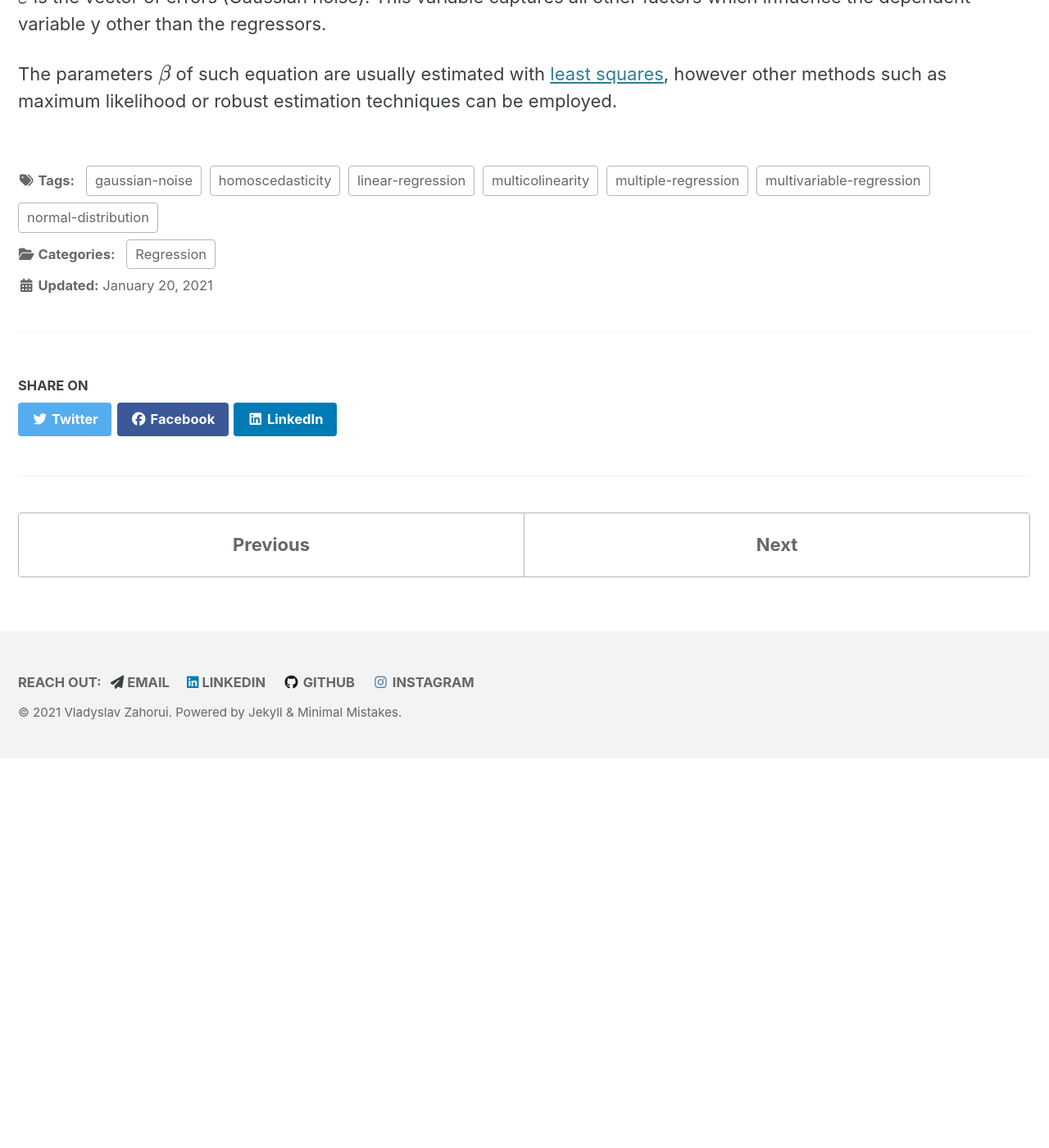
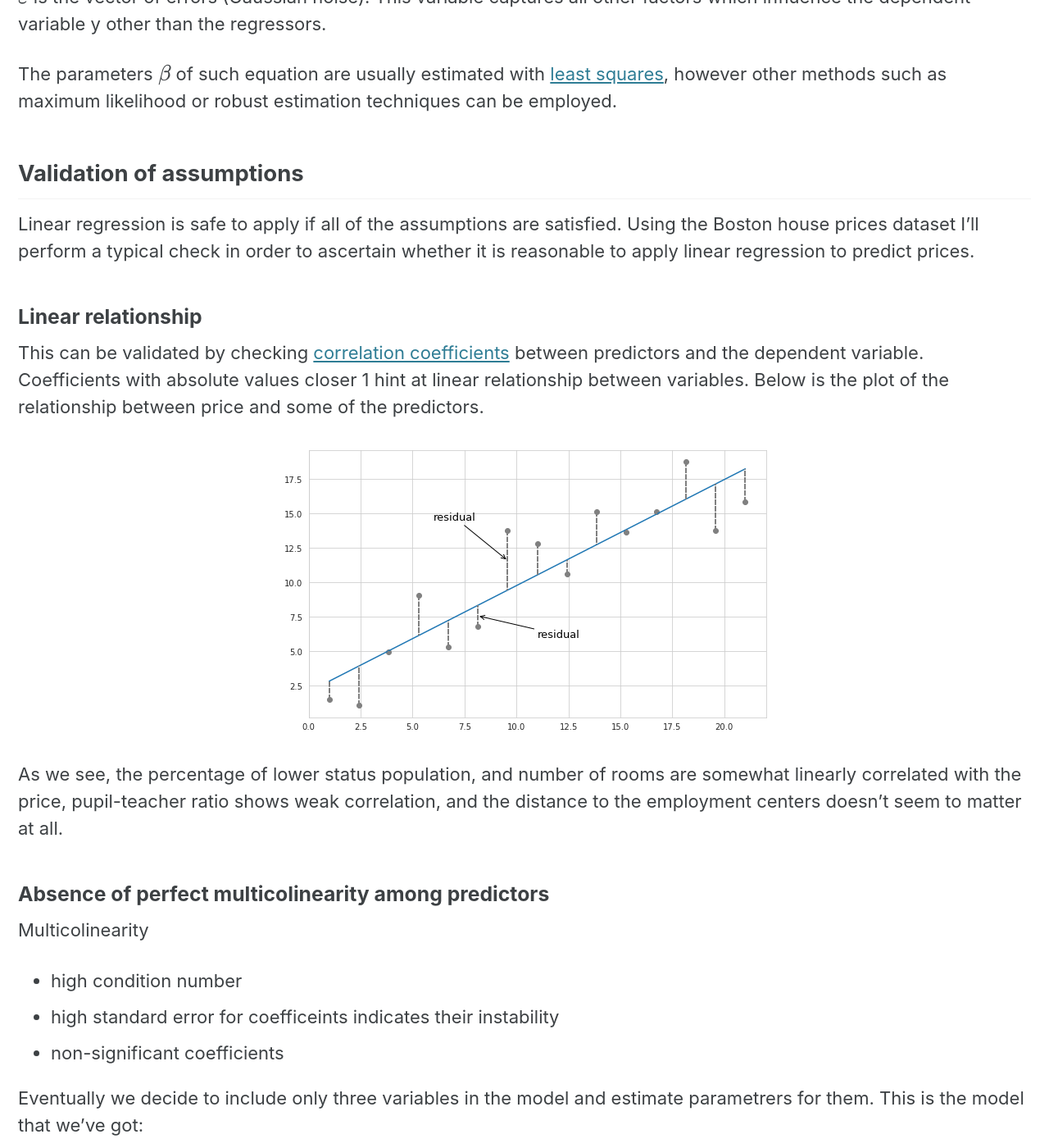
Before and after one commit to vzahorui/vzahorui.github.io, a Jekyll site: the page built from _posts/2019-10-25-linear-regression.md, in a window 1280 px wide and 1400 px high, scrolled down 2805 px. Shown: the whole window at 82% size. Built offline with Jekyll 4.4.1, drawn with Linux system fonts in a browser that asks for light colours; cached includes are drawn as plain includes; nearby versions of some CDN libraries; formulas are drawn with MathJax 3; before the commit the page ends 3730 px from its top, so only the background shows below that; some of the changed text lies outside the part shown.

```diff
--- a/_posts/2019-10-25-linear-regression.md
+++ b/_posts/2019-10-25-linear-regression.md
@@ -3,8 +3,8 @@
 title: "Linear regression"
 description: Explaining linear regression and its properties
 category: "Regression"
-tags: multiple-regression linear-regression multivariable-regression gaussian-noise normal-distribution homoscedasticity multicolinearity
-date: 2021-01-20
+tags: multiple-regression linear-regression multivariable-regression gaussian-noise normal-distribution homoscedasticity multicolinearity correlation-coefficient
+date: 2021-02-20
 ---
 
 Regression analysis is used for estimating the relationship between variables, usually one dependent and one or several independent variables. Having a regression model at hand, we can predict some continuous value of the dependent variable based on the values of independent variables.
@@ -39,9 +39,9 @@
 
 Apart from the linear nature of relationship between predictors and the output the linear regression estimation relies on a number of other assumptions:
 
+* Absence of perfect multicollinearity among predictors - that is that none of the predictors can be expressed as a copy or a linear combination of other predictors.
+* Independence of errors - absence of correlation among errors in different output values.
 * Homoscedasticity - constant variance of error regardless of the values of independent variables.
-* Independence of errors - absence of correlation among errors in different output values.
-* Absence of perfect multicollinearity among predictors - that is that none of the predictors can be expressed as a copy or a linear combination of other predictors.
 
 If not all of the assumptions satisfied then the model might not have some of the required variables which explain the bahaviour of errors, or instead might have redundant variables causing multicolinearity.
 
@@ -74,3 +74,30 @@
 $\varepsilon$ is the vector of errors (Gaussian noise). This variable captures all other factors which influence the dependent variable y other than the regressors.
 
 The parameters $\beta$ of such equation are usually estimated with [least squares]({{ site.baseurl }}{% link _posts/2019-10-27-linear-least-squares.md %}), however other methods such as maximum likelihood or robust estimation techniques can be employed.
+
+## Validation of assumptions
+
+Linear regression is safe to apply if all of the assumptions are satisfied. Using the Boston house prices dataset I'll perform a typical check in order to ascertain whether it is reasonable to apply linear regression to predict prices.
+
+### Linear relationship
+
+This can be validated by checking [correlation coefficients]({{ site.baseurl }}{% link _posts/2019-10-27-linear-least-squares.md %}) between predictors and the dependent variable. Coefficients with absolute values closer 1 hint at linear relationship between variables. Below is the plot of the relationship between price and some of the predictors.
+
+![](/assets/images/regression/residuals_demo.png){: .align-center}
+
+As we see, the percentage of lower status population, and number of rooms are somewhat linearly correlated with the price, pupil-teacher ratio shows weak correlation, and the distance to the employment centers doesn't seem to matter at all.
+
+### Absence of perfect multicolinearity among predictors
+
+Multicolinearity
+ - high condition number
+ - high standard error for coefficeints indicates their instability
+ - non-significant coefficients
+
+
+Eventually we decide to include only three variables in the model and estimate parametrers for them. This is the model that we've got:
+
+&nbsp;&nbsp;&nbsp;&nbsp;
+
+
+### Independence of errors
```
Also changed, not shown: _posts/2019-08-10-correlation.md (+2 -2 lines), _posts/2019-11-02-eigenvectors-and-eigenvalues.md (+1 -1 lines), _posts/2019-11-03-singular-value-decomposition.md (+12 -5 lines), _posts/2019-11-19-qr-decomposition.md (+6 -5 lines), _posts/2020-07-17-change-of-basis.md (+3 -3 lines), assets/images/regression/correlation_example2.png (added), 1 other file.
